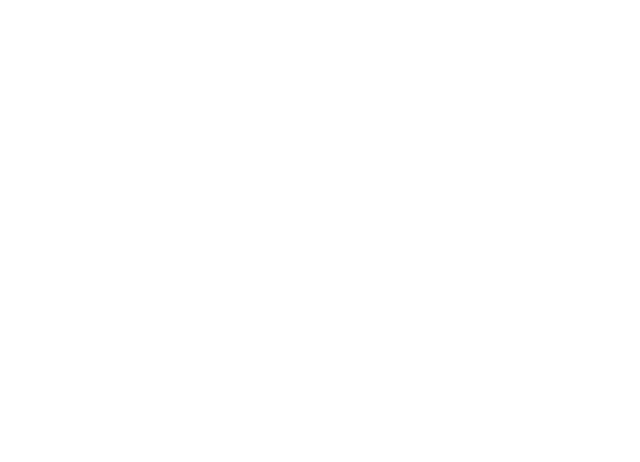
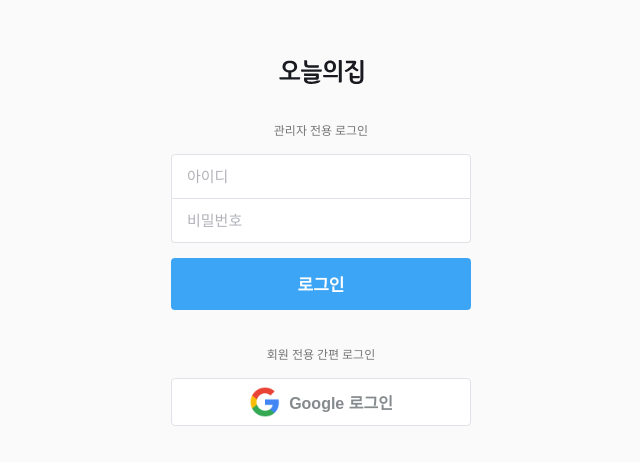
Before and after one commit to YeonsuBaek/ohou, a React (Create React App) app: page /login in a window 1280 px wide. Before the commit this address had no page. Shown: the part 158-620 px from the top of the page, without its empty margins (319-959 px from the left). Built offline with nearby package versions, Linux system fonts and the light colour scheme.

Commit message:
(#5) style: LoginPage 스타일 구현

```diff
--- a/src/App.js
+++ b/src/App.js
@@ -7,6 +7,7 @@
 import ProductDetailPage from './pages/ProductDetailPage';
 import useProductStore from './stores/useProductStore';
 import NewProductPage from './pages/NewProductPage';
+import LoginPage from './pages/LoginPage';
 
 function App() {
   const { modal, setModal } = useModalStore();
@@ -30,6 +31,7 @@
           element={<ProductDetailPage products={products} />}
         />
         <Route path='/new-product' element={<NewProductPage />} />
+        <Route path='/login' element={<LoginPage />} />
       </Routes>
     </>
   );
--- a/src/Layouts/Header.js
+++ b/src/Layouts/Header.js
@@ -7,6 +7,7 @@
 import SearchInput from '../components/UI/SearchInput';
 import styles from './Header.module.css';
 import useModalStore from '../stores/useModalStore';
+import { Link } from 'react-router-dom';
 
 const Header = () => {
   const { setModal } = useModalStore();
@@ -56,7 +57,7 @@
         </div>
         <div className={`sm-hidden ${styles.userCategories}`}>
           <div className={styles.buttons}>
-            <a href='/'>로그인</a>
+            <Link to='/login'>로그인</Link>
             {/* <button type='button' className={styles.name}>
               홍길동님
             </button> */}
--- a/src/Layouts/Sidebar.js
+++ b/src/Layouts/Sidebar.js
@@ -2,6 +2,7 @@
 import styles from './Sidebar.module.css';
 import { ReactComponent as Logo } from '../assets/icons/logo.svg';
 import PrimaryButton from '../components/UI/Buttons/PrimaryButton';
+import { Link } from 'react-router-dom';
 
 const Sidebar = () => {
   return (
@@ -10,9 +11,9 @@
         <a href='/' className={styles.logo} aria-label='오늘의집'>
           <Logo />
         </a>
-        <a href='/' className={styles.login} aria-label='로그인'>
+        <Link to='/login' className={styles.login} aria-label='로그인'>
           <PrimaryButton text='로그인' />
-        </a>
+        </Link>
 
         {/* NOTE: 회원 로그인 */}
         {/* <strong className={styles.name}>홍길동님</strong> */}
--- /dev/null
+++ b/src/pages/LoginPage.js
@@ -0,0 +1,35 @@
+import React from 'react';
+import { Link } from 'react-router-dom';
+import styles from './LoginPage.module.css';
+import { ReactComponent as Logo } from '../assets/icons/logo.svg';
+import PrimaryButton from '../components/UI/Buttons/PrimaryButton';
+import google from '../assets/icons/google.png';
+
+const LoginPage = () => {
+  return (
+    <section className={styles.page}>
+      <div className={styles.response}>
+        <Link to='/' className={styles.logo} aria-label='홈으로'>
+          <h1>
+            <Logo height='26' />
+          </h1>
+        </Link>
+
+        <h2 className={styles.title}>관리자 전용 로그인</h2>
+        <form className={styles.login}>
+          <input type='text' placeholder='아이디' />
+          <input type='password' placeholder='비밀번호' />
+          <PrimaryButton text='로그인' />
+        </form>
+
+        <h2 className={styles.title}>회원 전용 간편 로그인</h2>
+        <button className={styles.google} type='button'>
+          <img src={google} alt='' />
+          Google 로그인
+        </button>
+      </div>
+    </section>
+  );
+};
+
+export default LoginPage;
--- /dev/null
+++ b/src/pages/LoginPage.module.css
@@ -0,0 +1,88 @@
+.page {
+  width: 100vw;
+  height: 100vh;
+  padding: 0 57px;
+  background-color: rgb(250, 250, 250);
+  display: flex;
+  align-items: center;
+  justify-content: center;
+}
+.response {
+  display: flex;
+  flex-direction: column;
+  align-items: center;
+  justify-content: center;
+  width: 100%;
+}
+
+.logo {
+  margin-bottom: 30px;
+}
+
+.title {
+  padding-bottom: 15px;
+  font-size: 12px;
+  font-weight: 400;
+  color: #757575;
+}
+
+.login {
+  width: 100%;
+  display: flex;
+  flex-direction: column;
+}
+
+.login input {
+  width: 100%;
+  padding: 13px 15px;
+  outline: 0;
+  border: 1px solid #e0e2e7;
+  font-size: 15px;
+}
+
+.login input::placeholder {
+  color: #b2b3b9;
+}
+
+.login input:nth-child(1) {
+  border-radius: 4px 4px 0 0;
+}
+
+.login input:nth-child(2) {
+  border-radius: 0 0 4px 4px;
+  border-top: 0;
+}
+
+.login button {
+  width: 100%;
+  height: 52px;
+  font-size: 17px;
+  font-weight: 700;
+  margin: 15px 0 35px 0;
+}
+
+.google {
+  width: 100%;
+  height: 48px;
+  display: flex;
+  align-items: center;
+  justify-content: center;
+  background-color: #fff;
+  border-radius: 4px;
+  font-size: 16px;
+  font-weight: 700;
+  color: #858a8c;
+  border: 1px solid #e0e2e7;
+}
+
+.google img {
+  width: 32px;
+  height: 32px;
+  margin-right: 8px;
+}
+
+@media screen and (min-width: 768px) {
+  .response {
+    max-width: 300px;
+  }
+}
```
Also changed, not shown: src/assets/icons/google.png (added).
